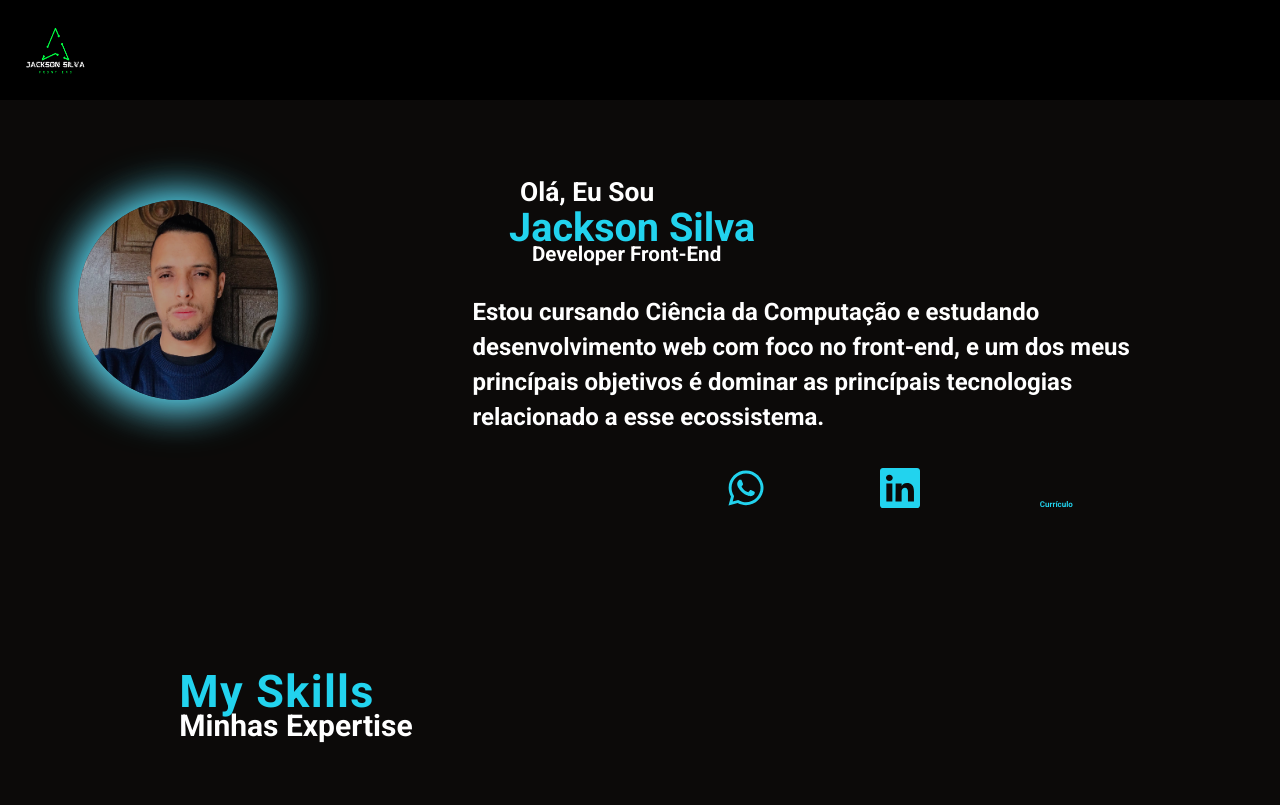
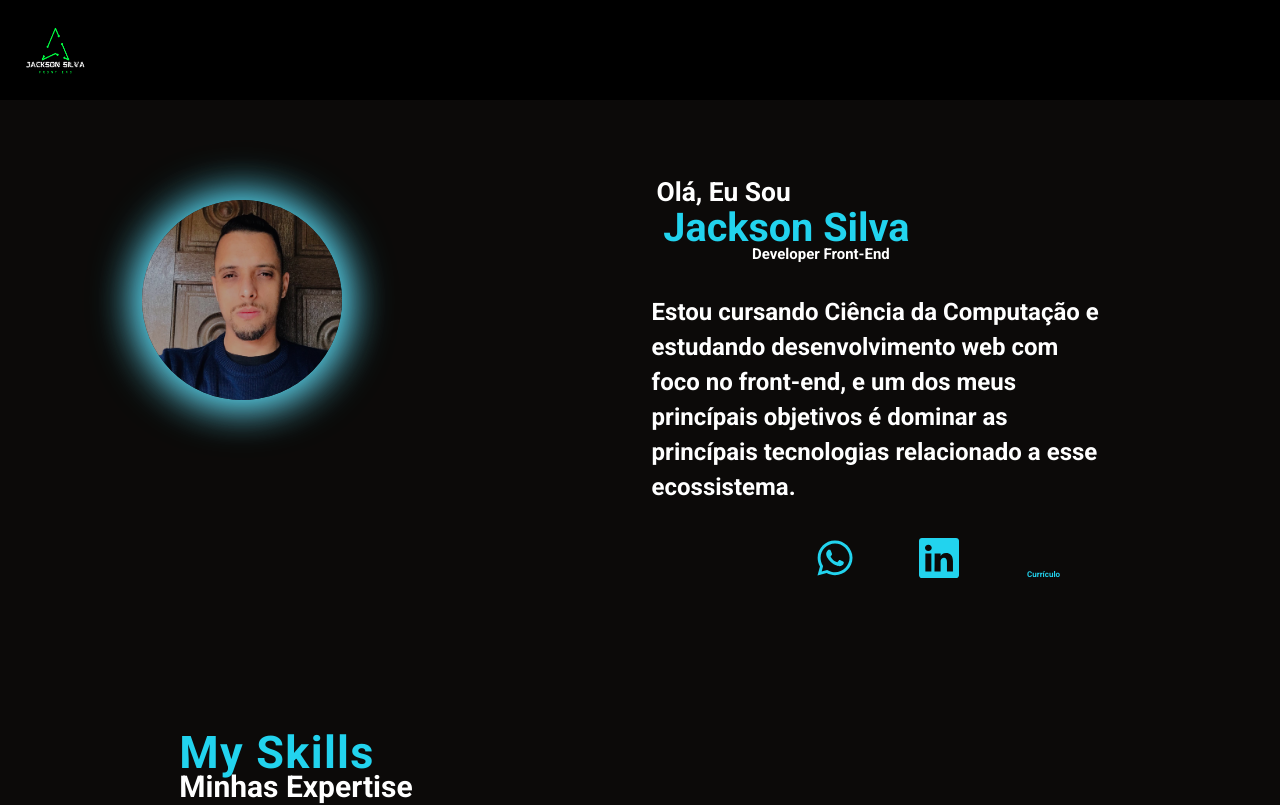
Before and after one commit to cajui54/my_profile, a React (Create React App) app: page / in a window 1280 px wide. Shown: the top 805 px of the page. Built offline with nearby package versions, Linux system fonts and the light colour scheme; some icons are missing.

Commit message:
fixing style hero

```diff
--- a/src/components/Header/Header.jsx
+++ b/src/components/Header/Header.jsx
@@ -7,8 +7,8 @@ import imgLogo from '../../assets/images/logoJK.png';
 
 const Header = () => {
   return (
-    <HeaderStyled>
-      <Link className='logo' to={'/home'}>
+    <HeaderStyled id='home'>
+      <Link className='logo' to={''}>
         <img src={imgLogo} alt="Logo"/>
       </Link>
 
--- a/src/components/Header/Navbar.jsx
+++ b/src/components/Header/Navbar.jsx
@@ -20,7 +20,6 @@ const Navbar = () => {
 
   const handleClick = (scroll) => {
     if(widthScreen < 820) dispatch(showMenu({type: true}));
-    console.log(scroll);
     document.querySelector(scroll).scrollIntoView({behavior: 'smooth'});
   }
 
@@ -29,7 +28,6 @@ const Navbar = () => {
     if(widthScreen > 819) {
       dispatch(showMenu({type: false}));
     }
-    console.log(widthScreen);
   }, [widthScreen])
 
   return (
--- a/src/components/Hero/Heros.css.js
+++ b/src/components/Hero/Heros.css.js
@@ -111,6 +111,20 @@ const Heros = styled.article`
         }
 
     }
+    @media screen and (min-width: 1000px)  {
+        .container-hero-info {
+            width: 40%;
+        }
+        .container-hero-info h2 {
+            transform: scale(1.1) translateX(0px);
+        }
+        .container-hero-info h3 {
+            margin-left: 60px;
+            transform: translateY(-10px) scale(.8);
+        }
+    }
+
+
 
 `
 
```
